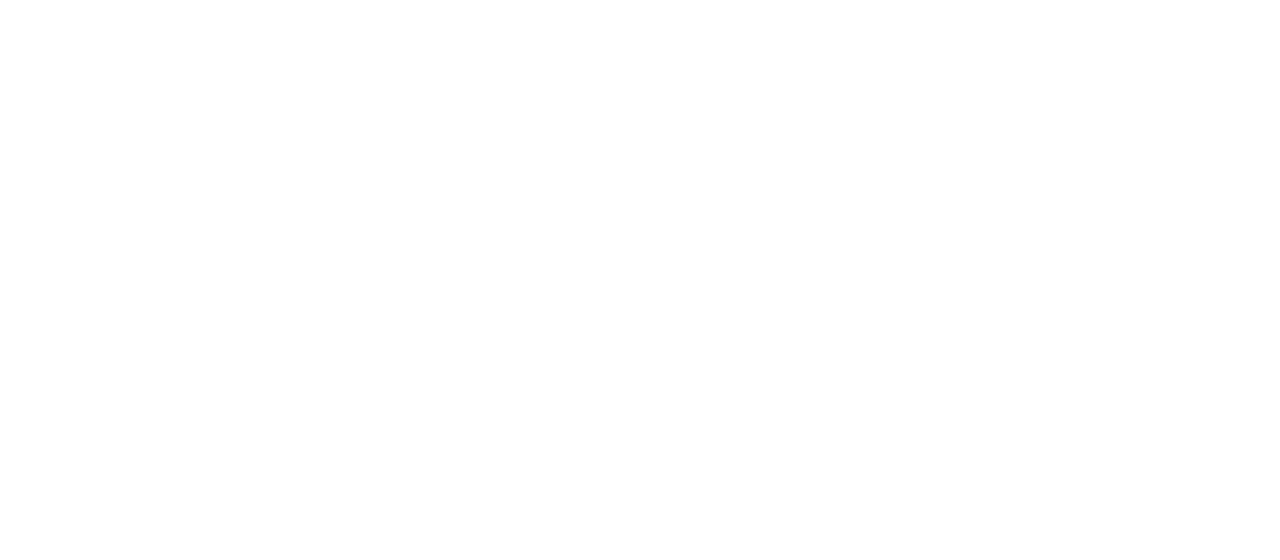
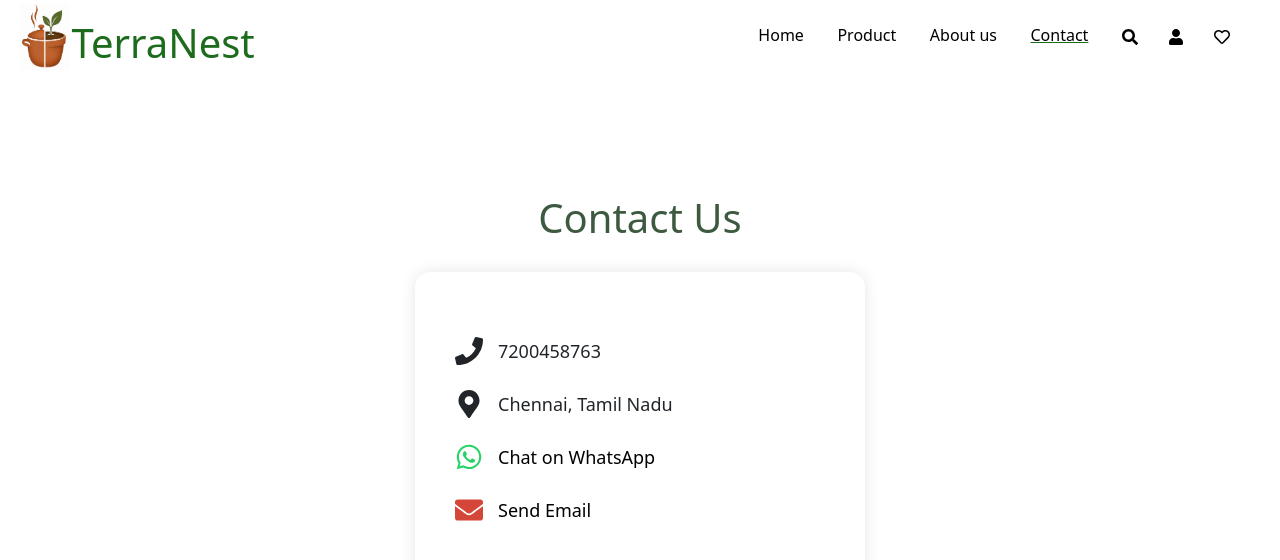
Before and after one commit to abinaya684/terranest, a React (Create React App) app: page /Contact in a window 1280 px wide. Before the commit this address had no page. Shown: the top 560 px of the page. Built offline with nearby package versions, Linux system fonts and the light colour scheme.

Commit message:
about,contact

```diff
--- /dev/null
+++ b/src/AboutUs.css
@@ -0,0 +1,30 @@
+.about-container{
+    max-width:900px;
+    margin:100px auto;
+    padding:40px;
+    background:white;
+    border-radius:15px;
+    box-shadow:0 0 10px rgba(0,0,0,0.1);
+}
+
+.about-container h1{
+    text-align:center;
+    color:#3d5a40;
+    margin-bottom:30px;
+}
+
+.about-container p{
+    font-size:18px;
+    line-height:1.8;
+    color:#555;
+    margin-bottom:20px;
+}
+.body-divd{
+    height: 85vh;
+    width: 100vh;
+    display: flex;
+    align-items: center;
+    justify-content: center;
+    justify-items:center;
+    margin-left: 300px;
+}
--- /dev/null
+++ b/src/AboutUs.js
@@ -0,0 +1,37 @@
+import React from "react";
+import Headers1 from "./Headers1";
+import "./AboutUs.css";
+
+const AboutUs = () => {
+  return (
+    <>
+     <Headers1 />
+    <div className="body-divd">
+
+
+      <div className="about-container">
+        <h1>About TerraNest</h1>
+
+        <p>
+          Welcome to <strong>TerraNest</strong>, your destination for beautifully
+          crafted clay and ceramic pots designed for both cooking and plant care.
+        </p>
+
+        <p>
+          We believe that traditional cookware and eco-friendly gardening
+          products bring warmth and sustainability into everyday life. Our
+          collection includes cooking pots, plant pots, hanging pots, and
+          handcrafted ceramic products made with quality and care.
+        </p>
+
+        <p>
+          At TerraNest, we aim to blend tradition with modern living and deliver
+          products that are functional, durable, and aesthetically pleasing.
+        </p>
+      </div>
+      </div>
+    </>
+  );
+};
+
+export default AboutUs;
--- a/src/App.js
+++ b/src/App.js
@@ -8,6 +8,8 @@ import Product from "./Product";
 import ProductDetails from "./ProductDetails";
 import Cart from "./Cart";
 import Headers1 from "./Headers1";
+import AboutUs from "./AboutUs";
+import Contact from "./Contact";
 
 function App() {
 
@@ -36,6 +38,10 @@ function App() {
         <Route
           path="/product"element={<Product cart={cart} setCart={setCart} />}/>
 
+         <Route
+          path="/AboutUs" element={<AboutUs />}/>
+             <Route
+          path="/Contact" element={<Contact />}/>
 
         <Route
           path="/product/:id" element={<ProductDetails cart={cart} setCart={setCart}/>}/>
--- /dev/null
+++ b/src/Contact.css
@@ -0,0 +1,49 @@
+.contact-container{
+    display:flex;
+    flex-direction:column;
+    align-items:center;
+    margin-top:100px;
+}
+
+.contact-container h1{
+    color:#3d5a40;
+    margin-bottom:30px;
+}
+
+.contact-card{
+    width:450px;
+    background:white;
+    padding:40px;
+    border-radius:15px;
+    box-shadow:0 0 15px rgba(0,0,0,0.1);
+}
+
+.contact-item{
+    display:flex;
+    align-items:center;
+    gap:15px;
+    margin:25px 0;
+    font-size:18px;
+}
+
+.icon{
+    font-size:28px;
+}
+
+.whatsapp{
+    color:#25D366;
+}
+
+.email{
+    color:#d44638;
+}
+
+.link{
+    text-decoration:none;
+    color:black;
+    transition:0.3s;
+}
+
+.link:hover{
+    transform:translateX(5px);
+}
--- /dev/null
+++ b/src/Contact.js
@@ -0,0 +1,61 @@
+import React from "react";
+import Headers1 from "./Headers1";
+import "./Contact.css";
+import {
+  FaWhatsapp,
+  FaEnvelope,
+  FaPhone,
+  FaMapMarkerAlt
+} from "react-icons/fa";
+
+const Contact = () => {
+
+  const whatsappNumber = "917200458763"; // Replace with your number
+  const message = "Hello TerraNest, I would like to know more about your products.";
+
+  return (
+    <>
+      <Headers1 />
+
+      <div className="contact-container">
+        <h1>Contact Us</h1>
+
+        <div className="contact-card">
+
+          <div className="contact-item">
+            <FaPhone className="icon" />
+            <span>7200458763</span>
+          </div>
+
+          <div className="contact-item">
+            <FaMapMarkerAlt className="icon" />
+            <span>Chennai, Tamil Nadu</span>
+          </div>
+
+          {/* WhatsApp */}
+          <a
+            href={`https://wa.me/${whatsappNumber}?text=${encodeURIComponent(message)}`}
+            target="_blank"
+            rel="noreferrer"
+            className="contact-item link"
+          >
+            <FaWhatsapp className="icon whatsapp" />
+            <span>Chat on WhatsApp</span>
+          </a>
+
+          {/* Email */}
+          <a
+            href="mailto:terranest@gmail.com?subject=Product Inquiry&body=Hello TerraNest,"
+            className="contact-item link"
+          >
+            <FaEnvelope className="icon email" />
+            <span>Send Email</span>
+          </a>
+
+        </div>
+      </div>
+    </>
+  );
+};
+
+export default Contact;
--- a/src/Headers1.js
+++ b/src/Headers1.js
@@ -25,13 +25,13 @@ const Headers1=()=>{
             id:3,
             name:"About us",
             lined:"false",
-            path:"/About"
+            path:"/AboutUs"
         },
         {
             id:4,
             name:"Contact",
             lined:"false",
-            path:"/contact"
+            path:"/Contact"
         }
     ];
     return(
@@ -43,7 +43,7 @@ const Headers1=()=>{
 
             {listanchor.map( (list)=>(
                 <div>
-                    <ul>
+                    <ul className="side-menu">
                         <li><NavLink to={list.path}
                         className={({isActive})=>isActive?"underline-active":""}
                         >{list.name}</NavLink></li>
```
